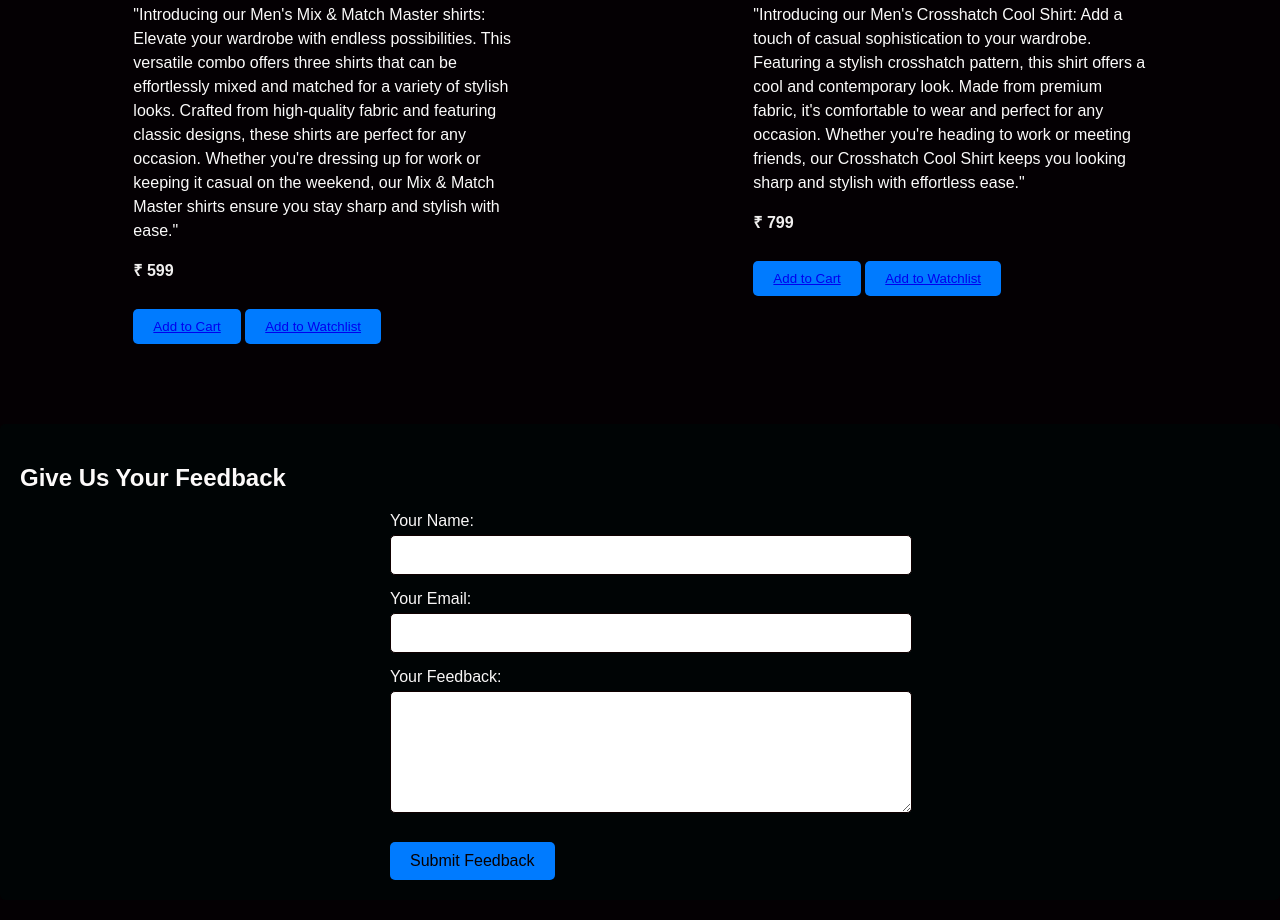
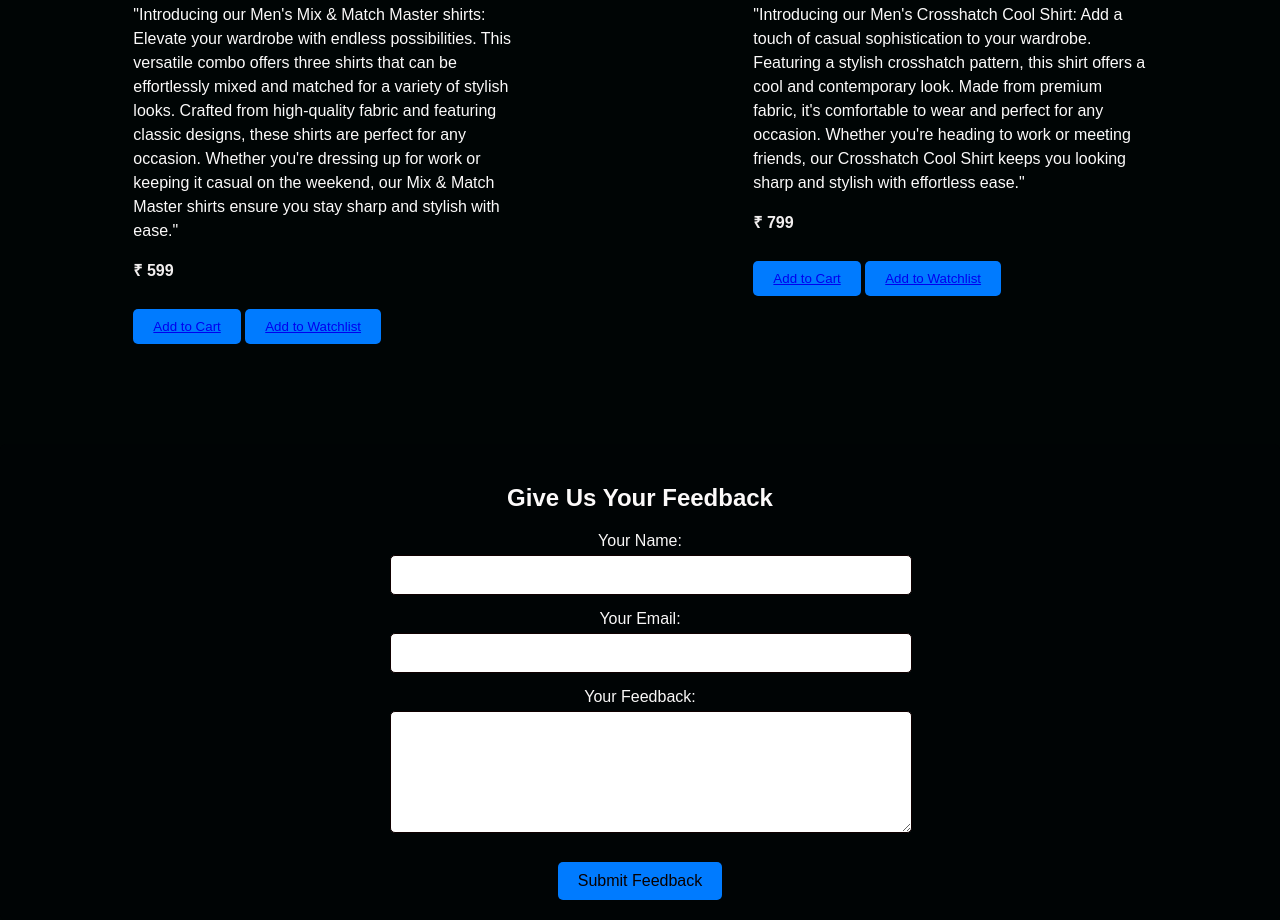
Before and after one commit to binitworld/Shop-Sphere, a plain HTML site: page male.html in a window 1280 px wide. Shown: the part 3492-4412 px from the top of the page. Drawn offline with Linux system fonts and the light colour scheme.

Commit message:
male css updated

```diff
--- a/male.css
+++ b/male.css
@@ -1,9 +1,10 @@
+
 /* Global styles */
 body {
     font-family: Arial, sans-serif;
     margin: 0;
     padding: 0;
-    background-color: #040003; /* to change the background colour */
+    background-color: #000505; /* to change the background colour */
 }
 
 header {
@@ -138,6 +139,13 @@ button {
     border-radius: 5px;
 }
 
+/* Feedback Section */
+#feedback {
+    text-align: center; /* Aligns the text in the middle */
+    margin-top: 50px; /* Adds some top margin for spacing */
+}
+
+
 #feedback form button[type="submit"]:hover {
     background-color: #18cb2a;
 }
```
